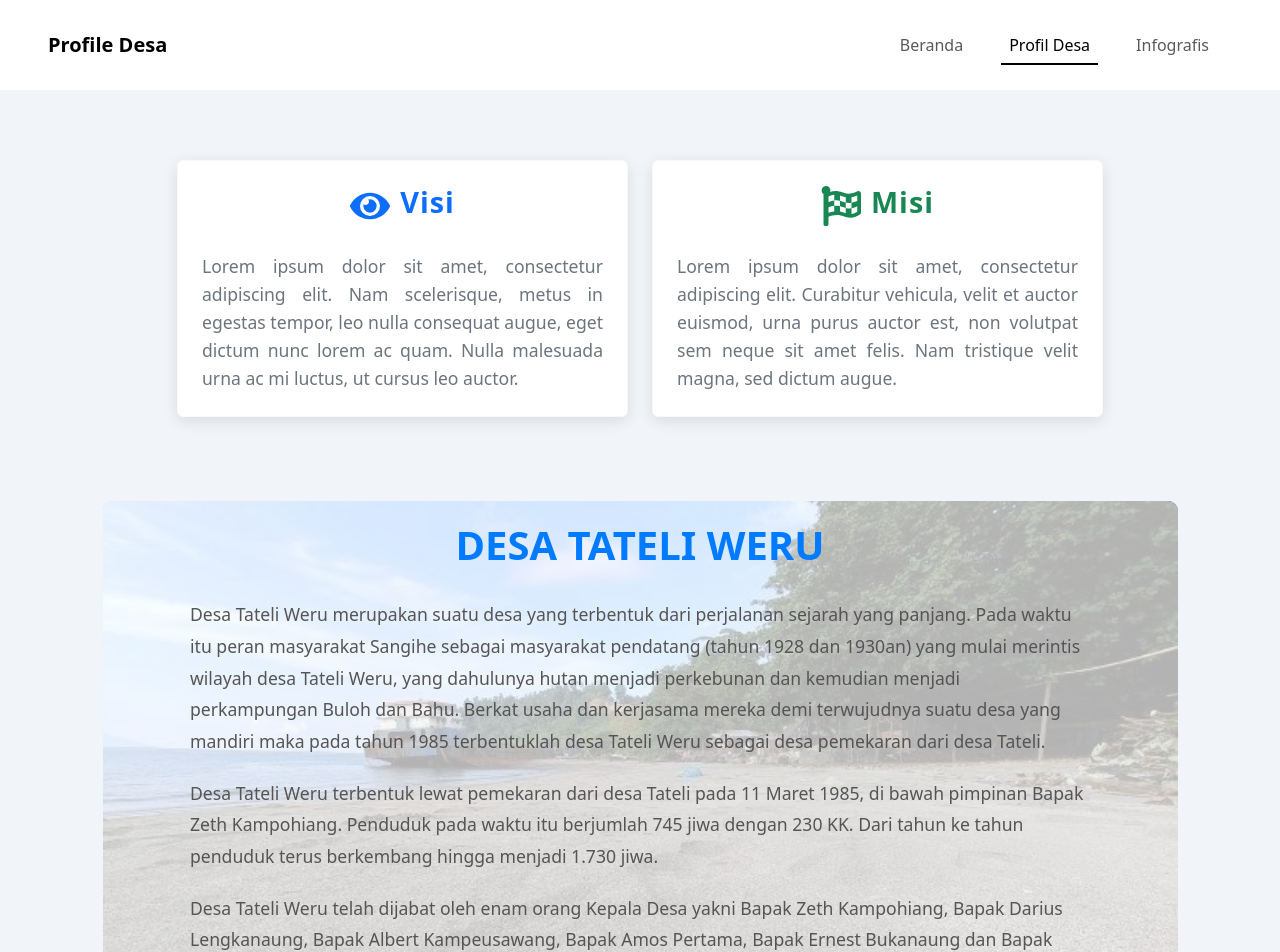
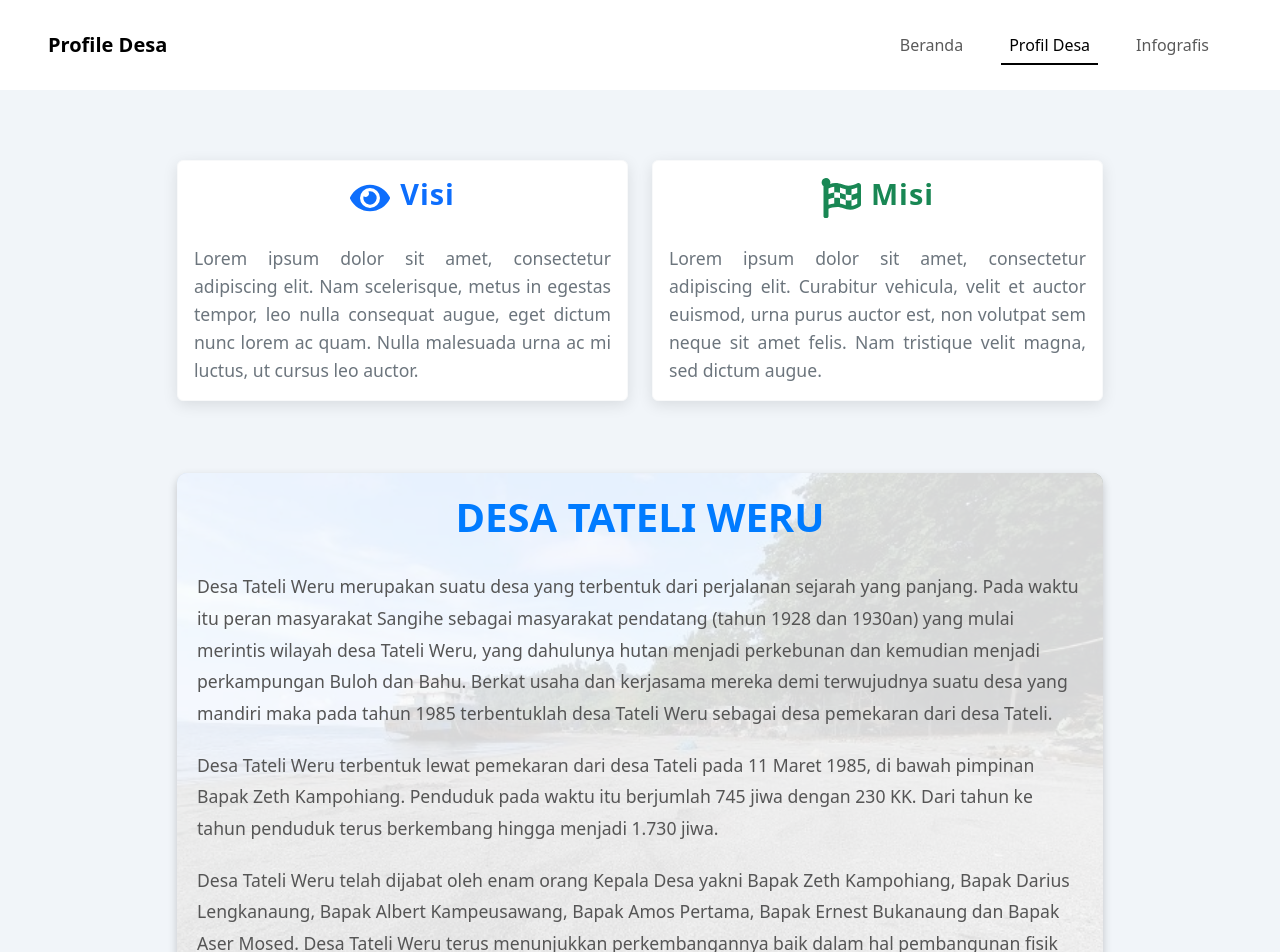
Before and after one commit to wlp26/desa-profile, a React (Vite) app: page /profil in a window 1280 px wide. Shown: the top 952 px of the page. Built offline with nearby package versions, Linux system fonts and the light colour scheme.

Commit message:
new changes commit

```diff
--- a/src/components/SejarahDesa.jsx
+++ b/src/components/SejarahDesa.jsx
@@ -1,42 +1,48 @@
 import React from "react";
 import { Container, Row, Col } from "react-bootstrap";
 import "../css/SejarahDesa.css";
-import villageImage from "../assets/tateli5.jpg";
 
 const SejarahDesa = () => {
   return (
-    <section className="sejarah-desa">
-      <Container
-        className="sejarah-container"
-        style={{ backgroundImage: `url(${villageImage})` }}
-      >
-        <div className="sejarah-content text-center">
+    <section className="sejarah-desa py-5">
+      <Container>
+        <Row className="justify-content-center">
+          <Col xs={12} md={10}>
+            <div className="sejarah-content">
+              <div className="background-overlay"></div>
+              <div className="content-wrapper">
                 <h2 className="section-title">Desa Tateli Weru</h2>
                 <p className="sejarah-text">
-            Desa Tateli Weru merupakan suatu desa yang terbentuk dari perjalanan
-            sejarah yang panjang. Pada waktu itu peran masyarakat Sangihe
-            sebagai masyarakat pendatang (tahun 1928 dan 1930an) yang mulai
-            merintis wilayah desa Tateli Weru, yang dahulunya hutan menjadi
-            perkebunan dan kemudian menjadi perkampungan Buloh dan Bahu. Berkat
-            usaha dan kerjasama mereka demi terwujudnya suatu desa yang mandiri
-            maka pada tahun 1985 terbentuklah desa Tateli Weru sebagai desa
-            pemekaran dari desa Tateli.
+                  Desa Tateli Weru merupakan suatu desa yang terbentuk dari
+                  perjalanan sejarah yang panjang. Pada waktu itu peran
+                  masyarakat Sangihe sebagai masyarakat pendatang (tahun 1928
+                  dan 1930an) yang mulai merintis wilayah desa Tateli Weru, yang
+                  dahulunya hutan menjadi perkebunan dan kemudian menjadi
+                  perkampungan Buloh dan Bahu. Berkat usaha dan kerjasama mereka
+                  demi terwujudnya suatu desa yang mandiri maka pada tahun 1985
+                  terbentuklah desa Tateli Weru sebagai desa pemekaran dari desa
+                  Tateli.
                 </p>
                 <p className="sejarah-text">
-            Desa Tateli Weru terbentuk lewat pemekaran dari desa Tateli pada 11
-            Maret 1985, di bawah pimpinan Bapak Zeth Kampohiang. Penduduk pada
-            waktu itu berjumlah 745 jiwa dengan 230 KK. Dari tahun ke tahun
-            penduduk terus berkembang hingga menjadi 1.730 jiwa.
+                  Desa Tateli Weru terbentuk lewat pemekaran dari desa Tateli
+                  pada 11 Maret 1985, di bawah pimpinan Bapak Zeth Kampohiang.
+                  Penduduk pada waktu itu berjumlah 745 jiwa dengan 230 KK. Dari
+                  tahun ke tahun penduduk terus berkembang hingga menjadi 1.730
+                  jiwa.
                 </p>
                 <p className="sejarah-text">
-            Desa Tateli Weru telah dijabat oleh enam orang Kepala Desa yakni
-            Bapak Zeth Kampohiang, Bapak Darius Lengkanaung, Bapak Albert
-            Kampeusawang, Bapak Amos Pertama, Bapak Ernest Bukanaung dan Bapak
-            Aser Mosed. Desa Tateli Weru terus menunjukkan perkembangannya baik
-            dalam hal pembangunan fisik (sarana dan prasarana) maupun dalam
-            kehidupan sosial masyarakat.
+                  Desa Tateli Weru telah dijabat oleh enam orang Kepala Desa
+                  yakni Bapak Zeth Kampohiang, Bapak Darius Lengkanaung, Bapak
+                  Albert Kampeusawang, Bapak Amos Pertama, Bapak Ernest
+                  Bukanaung dan Bapak Aser Mosed. Desa Tateli Weru terus
+                  menunjukkan perkembangannya baik dalam hal pembangunan fisik
+                  (sarana dan prasarana) maupun dalam kehidupan sosial
+                  masyarakat.
                 </p>
               </div>
+            </div>
+          </Col>
+        </Row>
       </Container>
     </section>
   );
--- a/src/components/VisiMisiSection.jsx
+++ b/src/components/VisiMisiSection.jsx
@@ -10,9 +10,9 @@ const VisiMisiSection = () => {
         <Row className="justify-content-center">
           <Col xs={12} md={5} className="mb-4">
             <Card className="border-light rounded-lg">
-              <Card.Body className="p-4 text-center">
+              <Card.Body className=" text-center">
                 <div className="d-flex justify-content-center align-items-center mb-4">
-                  <FaEye size={40} className="icon-spacing text-primary" />{" "}
+                  <FaEye size={40} className="icon-spacing text-primary" />
                   <h4 className="card-title text-primary">Visi</h4>
                 </div>
                 <p className="card-text">
@@ -27,12 +27,12 @@ const VisiMisiSection = () => {
 
           <Col xs={12} md={5} className="mb-4">
             <Card className="border-light rounded-lg">
-              <Card.Body className="p-4 text-center">
+              <Card.Body className=" text-center">
                 <div className="d-flex justify-content-center align-items-center mb-4">
                   <FaFlagCheckered
                     size={40}
                     className="icon-spacing text-success"
-                  />{" "}
+                  />
                   <h4 className="card-title text-success">Misi</h4>
                 </div>
                 <p className="card-text">
--- a/src/css/InfografisPertama.css
+++ b/src/css/InfografisPertama.css
@@ -57,6 +57,7 @@
   max-width: 700px;
   margin: 0 auto 2rem;
   line-height: 1.6;
+  text-align: center;
 }
 
 @media (max-width: 768px) {
--- a/src/css/SejarahDesa.css
+++ b/src/css/SejarahDesa.css
@@ -1,28 +1,62 @@
+/* Set global box-sizing to border-box for all elements */
+*,
+*::before,
+*::after {
+  box-sizing: border-box;
+}
+
 .sejarah-desa {
-  padding: 60px 0;
+  padding: 0; /* Remove padding to avoid extra space */
   color: #333;
   text-align: center;
   position: relative;
   background-color: #f1f5f9;
-}
-
-.sejarah-container {
-  max-width: 1075px !important;
-  background-size: cover;
-  background-position: center;
-  border-radius: 10px;
-  padding-left: 0 !important;
-  padding-right: 0 !important;
+  width: 100%; /* Ensure full width */
 }
 
 .sejarah-content {
   position: relative;
-  z-index: 2;
-  padding: 20px;
-  background-color: rgba(255, 255, 255, 0.7);
+  z-index: 1; /* Ensures content is above background */
   border-radius: 10px;
+  width: 100%;
 }
 
+/* Background overlay */
+.sejarah-content .background-overlay {
+  content: "";
+  position: absolute;
+  top: 0;
+  left: 0;
+  right: 0;
+  bottom: 0;
+  background-image: url("../assets/tateli5.jpg"); /* Path ke gambar */
+  background-size: cover;
+  background-position: center;
+  opacity: 0.5; /* Menurunkan opacity hanya untuk gambar */
+  border-radius: 10px;
+  z-index: -1; /* Ensures the overlay stays behind content */
+}
+
+/* Wrapper for content */
+.content-wrapper {
+  position: relative;
+  z-index: 2; /* Ensures content is above the overlay */
+  padding: 20px;
+  background-color: rgba(
+    255,
+    255,
+    255,
+    0.7
+  ); /* Semi-transparent white for readability */
+  border-radius: 10px;
+
+  /* Add shadow effect */
+  box-shadow: 0px 4px 10px rgba(0, 0, 0, 0.2); /* Shadow with slight blur */
+  width: 100%; /* Ensure full width */
+  max-width: 100%; /* Make sure it does not exceed 100% */
+}
+
+/* Section Title */
 .section-title {
   font-size: 2.5rem;
   font-weight: bold;
@@ -31,6 +65,7 @@
   text-transform: uppercase;
 }
 
+/* Sejarah Text */
 .sejarah-text {
   font-size: 1.1rem;
   line-height: 1.8;
@@ -42,6 +77,7 @@
   text-align: left;
 }
 
+/* Responsive Design */
 @media (max-width: 768px) {
   .section-title {
     font-size: 2rem;
@@ -50,4 +86,17 @@
   .sejarah-text {
     font-size: 1rem;
   }
+
+  .content-wrapper {
+    width: 100%; /* Ensure full width */
+    padding: 15px; /* Optional: Adjust padding for better layout */
+    margin: 0; /* Remove any margin that might affect layout */
+  }
+
+  /* Ensure parent container spans 100% width */
+  .sejarah-desa {
+    width: 100%;
+    padding: 0; /* Remove padding to ensure 100% width */
+    margin: 0; /* Remove margin */
+  }
 }
--- a/src/css/VisiMisiSection.css
+++ b/src/css/VisiMisiSection.css
@@ -8,10 +8,6 @@
   border: none;
   background: #ffffff;
   box-shadow: 0px 4px 15px rgba(0, 0, 0, 0.1);
-}
-
-.card-body {
-  padding: 2.5rem;
 }
 
 .card-title {
```
Lines whose indentation alone changed are shown as unchanged.
